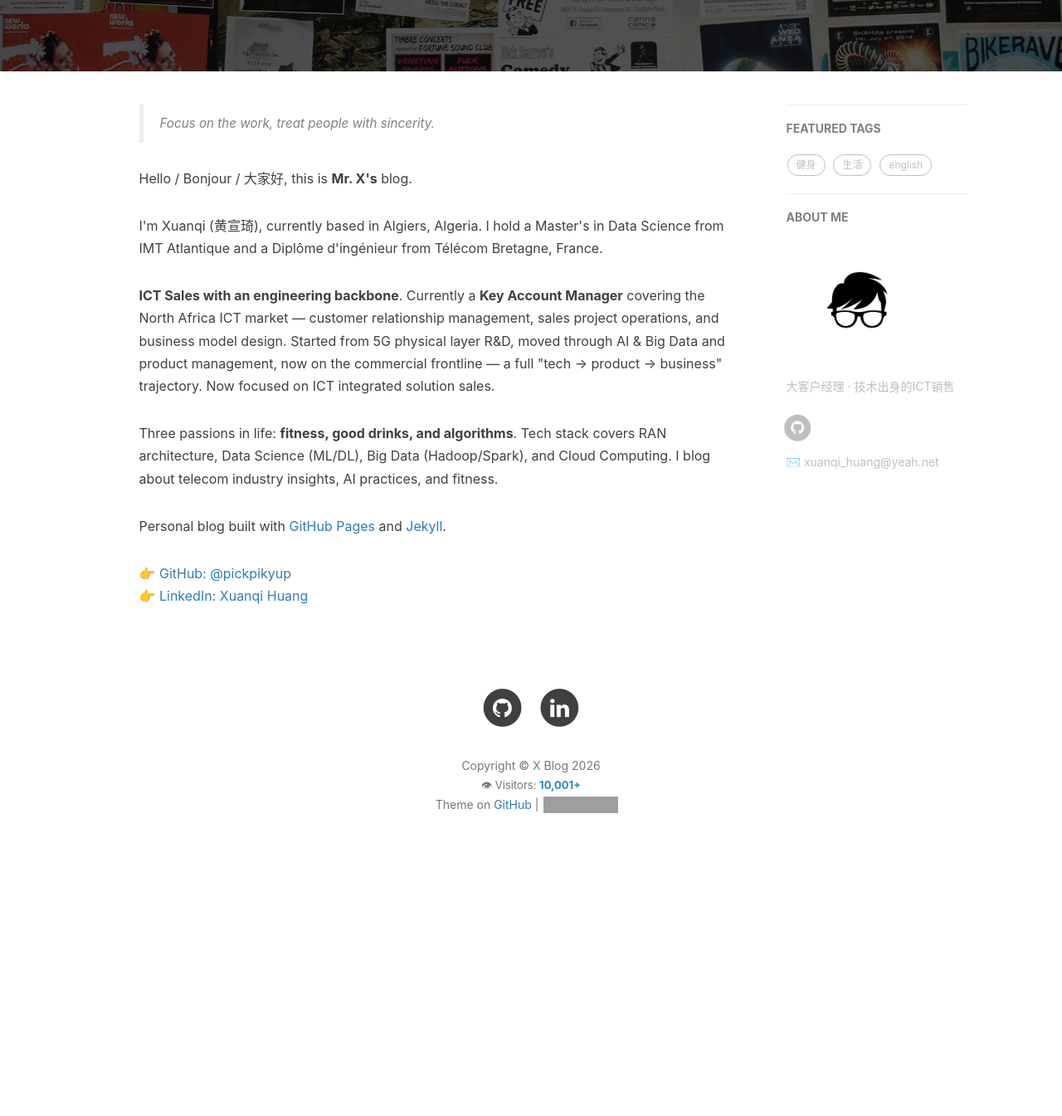
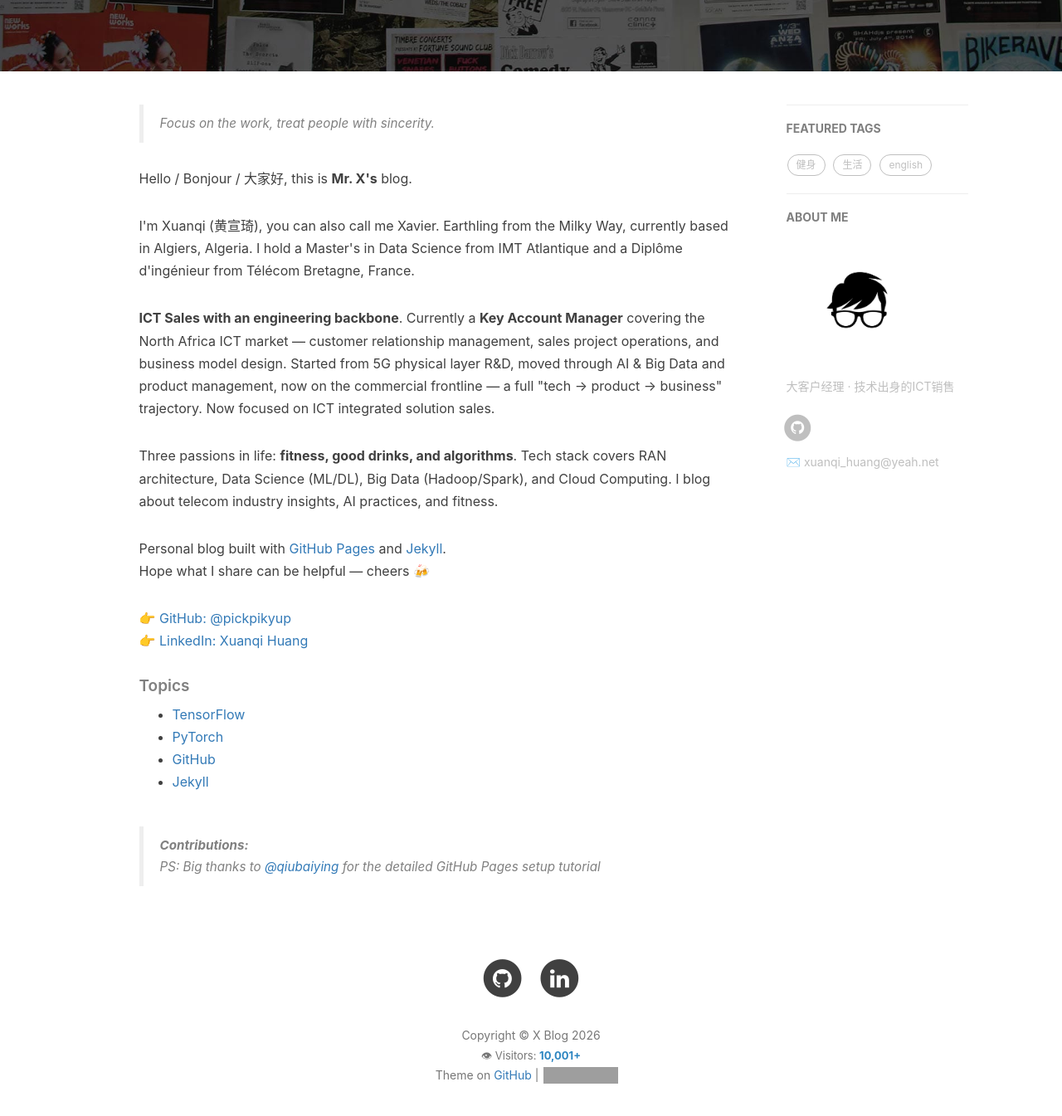
Before and after one commit to pickpikyup/pickpikyup.github.io, a Jekyll site: the page built from about.html, in a window 1280 px wide and 1400 px high, scrolled down 332 px. Shown: the top 1345 px of the window at 83% size. Built offline with Jekyll 4.4.1, drawn with Linux system fonts in a browser that asks for light colours; nearby versions of some CDN libraries; comment, search, counter and statistics services are not loaded; before the commit the page ends 1406 px from its top, so only the background shows below that; some of the changed lines change nothing that is shown; grey boxes are pictures that could not be loaded.

Commit message:
feat: complete three-language About page (zh/en/fr)
- Chinese: original content, polished
- English: full translation, structure aligned with Chinese
- French: complete translation (native quality)
- All three versions have identical sections: quote, bio, work, hobbies, tech, links, topics, contributions

```diff
--- a/about.html
+++ b/about.html
@@ -15,14 +15,15 @@
     <p>Hello / Bonjour / 大家好，这里是<strong>X师傅</strong>的博客。</p>
 
     <p>
-        X师傅，本名 Xuanqi，也可以叫我 Xavier。银河系地球人，现居阿尔及利亚。
+        X师傅，本名 Xuanqi（黄宣琦），也可以叫我 Xavier。银河系地球人，现居阿尔及利亚。
         法国 IMT Atlantique 数据科学硕士 + Télécom Bretagne 工程师文凭（Diplôme d'ingénieur）。
     </p>
 
     <p>
         <strong>技术出身的 ICT 销售</strong>。
         目前担任<strong>大客户经理</strong>，负责北非区域 ICT 行业大客户关系管理、销售项目运营及商业模式设计。
-        从 5G 物理层研发起步，经历 AI 大数据、产品管理，一路走到客户一线 — 完整打通了「技术 → 产品 → 商业」的链路。目前聚焦 ICT 综合解决方案销售。
+        从 5G 物理层研发起步，经历 AI 大数据、产品管理，一路走到客户一线 — 完整打通了「技术 → 产品 → 商业」的链路。
+        目前聚焦 ICT 综合解决方案销售。
     </p>
 
     <p>
@@ -54,20 +55,25 @@
 
 <!-- English Version -->
 <div class="en post-container">
-    <blockquote><p>Focus on the work, treat people with sincerity.</p></blockquote>
+
+    <blockquote>
+        <p>Focus on the work, treat people with sincerity.</p>
+    </blockquote>
 
     <p>Hello / Bonjour / 大家好, this is <strong>Mr. X's</strong> blog.</p>
 
     <p>
-        I'm Xuanqi (黄宣琦), currently based in Algiers, Algeria.
+        I'm Xuanqi (黄宣琦), you can also call me Xavier. Earthling from the Milky Way, currently based in Algiers, Algeria.
         I hold a Master's in Data Science from IMT Atlantique and a Diplôme d'ingénieur from Télécom Bretagne, France.
     </p>
 
     <p>
         <strong>ICT Sales with an engineering backbone</strong>.
-        Currently a <strong>Key Account Manager</strong> covering the North Africa ICT market — customer relationship management,
-        sales project operations, and business model design. Started from 5G physical layer R&D, moved through AI & Big Data
-        and product management, now on the commercial frontline — a full "tech → product → business" trajectory. Now focused on ICT integrated solution sales.
+        Currently a <strong>Key Account Manager</strong> covering the North Africa ICT market —
+        customer relationship management, sales project operations, and business model design.
+        Started from 5G physical layer R&D, moved through AI & Big Data and product management,
+        now on the commercial frontline — a full "tech → product → business" trajectory.
+        Now focused on ICT integrated solution sales.
     </p>
 
     <p>
@@ -76,25 +82,81 @@
         I blog about telecom industry insights, AI practices, and fitness.
     </p>
 
-    <p>Personal blog built with <a href="https://pages.github.com/">GitHub Pages</a> and <a href="http://jekyll.com.cn/">Jekyll</a>.</p>
+    <p>Personal blog built with <a href="https://pages.github.com/">GitHub Pages</a> and <a href="http://jekyll.com.cn/">Jekyll</a>.<br>Hope what I share can be helpful — cheers 🍻</p>
 
     <p>
         👉 <a href="https://github.com/pickpikyup">GitHub: @pickpikyup</a><br>
         👉 <a href="https://www.linkedin.com/in/xuanqi-huang-599a62140">LinkedIn: Xuanqi Huang</a>
     </p>
+
+    <h5>Topics</h5>
+    <ul>
+        <li><a href="https://www.tensorflow.org/">TensorFlow</a></li>
+        <li><a href="https://pytorch.org/">PyTorch</a></li>
+        <li><a href="https://github.com">GitHub</a></li>
+        <li><a href="http://jekyll.com.cn/">Jekyll</a></li>
+    </ul>
+
+    <blockquote>
+        <b>Contributions:</b>
+        <p>PS: Big thanks to <a href="https://qiubaiying.github.io">@qiubaiying</a> for the detailed GitHub Pages setup tutorial</p>
+    </blockquote>
 </div>
 
 <!-- French Version -->
 <div class="fr post-container">
-    <blockquote><p>Version française à venir.</p></blockquote>
-    <p>🇫🇷 La version française de cette page est en cours de préparation. Merci de votre patience !</p>
+
+    <blockquote>
+        <p>Se concentrer sur le travail, traiter les gens avec sincérité.</p>
+    </blockquote>
+
+    <p>Hello / Bonjour / 大家好, voici le blog de <strong>Maître X (X师傅)</strong>.</p>
+
+    <p>
+        Je m'appelle Xuanqi (黄宣琦), vous pouvez aussi m'appeler Xavier. Terrien de la Voie lactée, actuellement basé à Alger, Algérie.
+        Master en Science des Données de l'IMT Atlantique + Diplôme d'ingénieur de Télécom Bretagne, France.
+    </p>
+
+    <p>
+        <strong>Vente ICT avec un socle d'ingénieur</strong>.
+        Actuellement <strong>Key Account Manager</strong> couvrant le marché ICT en Afrique du Nord —
+        gestion de la relation clients grands comptes, pilotage de projets commerciaux et conception de modèles d'affaires.
+        Parti de la R&D couche physique 5G, passé par l'IA & Big Data et la gestion de produits,
+        jusqu'à la ligne de front commerciale — un parcours complet « technique → produit → business ».
+        Aujourd'hui focalisé sur la vente de solutions ICT intégrées.
+    </p>
+
+    <p>
+        Trois passions dans la vie : <strong>le fitness, les bons verres, et les algorithmes</strong>.
+        Stack technique : architecture RAN, Data Science (ML/DL), Big Data (Hadoop/Spark), Cloud Computing.
+        En dehors du travail, je blogue sur l'industrie télécom, les pratiques IA et le fitness.
+    </p>
+
+    <p>Blog personnel construit avec <a href="https://pages.github.com/">GitHub Pages</a> et <a href="http://jekyll.com.cn/">Jekyll</a>.<br>J'espère que ce que je partage pourra vous être utile — merci 🍻</p>
+
+    <p>
+        👉 <a href="https://github.com/pickpikyup">GitHub: @pickpikyup</a><br>
+        👉 <a href="https://www.linkedin.com/in/xuanqi-huang-599a62140">LinkedIn: Xuanqi Huang</a>
+    </p>
+
+    <h5>Sujets</h5>
+    <ul>
+        <li><a href="https://www.tensorflow.org/">TensorFlow</a></li>
+        <li><a href="https://pytorch.org/">PyTorch</a></li>
+        <li><a href="https://github.com">GitHub</a></li>
+        <li><a href="http://jekyll.com.cn/">Jekyll</a></li>
+    </ul>
+
+    <blockquote>
+        <b>Contributions :</b>
+        <p>PS : Un grand merci à <a href="https://qiubaiying.github.io">@qiubaiying</a> pour le tutoriel détaillé de création d'un site GitHub Pages</p>
+    </blockquote>
 </div>
 
 <!-- Handle Language Change -->
 <script type="text/javascript">
     window.addEventListener('langchange', function(e) {
         // CSS handles visibility via html.lang-* class
-        // This listener exists for any page-specific overrides
     });
 </script>
 
```
